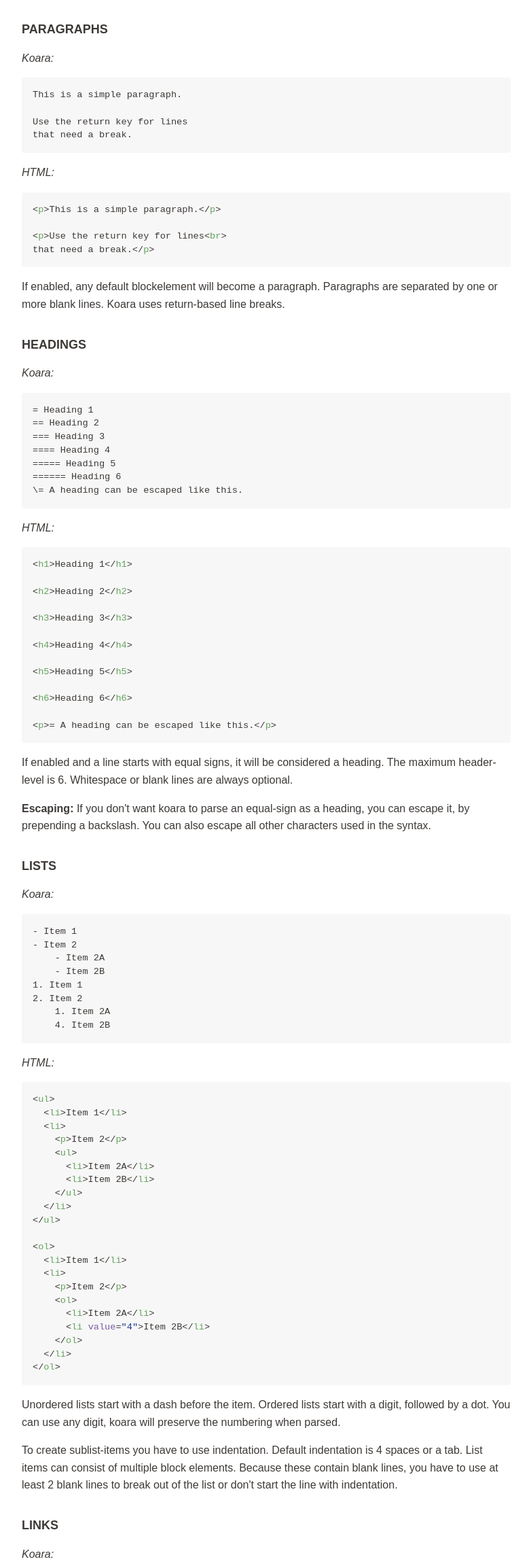
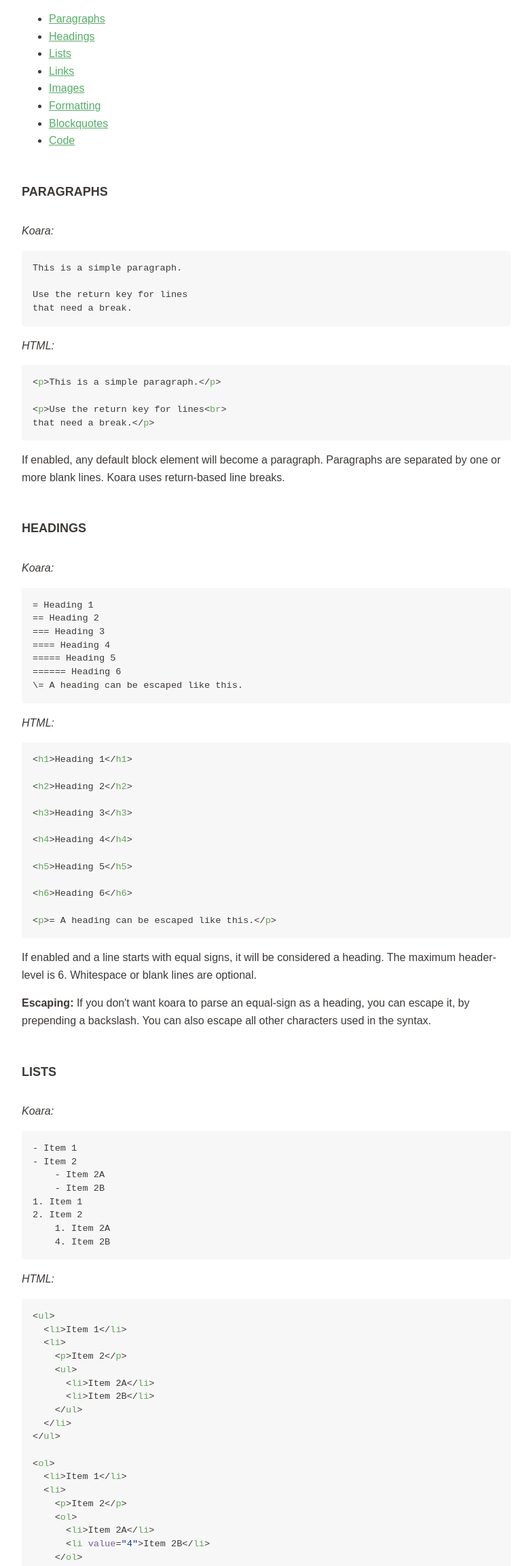
Before and after one commit to koara/koara.github.io, a website: page docs.html in a window 1280 px wide. Shown: the part 245-2549 px from the top of the page at 68% size, without its empty margins (248-1030 px from the left). Drawn offline with Linux system fonts and the light colour scheme.

Commit message:
update documentation

```diff
--- a/a.css
+++ b/a.css
@@ -1 +1,18 @@
-body{color:#3D3936;margin:60px 20px;font-family:Arial,sans-serif;font-size:16px;line-height:1.6;text-align:center}a{color:#57ad68;text-decoration:underline}a img{border:none}h1{font-size:27px;font-weight:bold;line-height:1.2}h2{font-size:18px;font-weight:bold;line-height:1.2;margin-bottom:1em;margin-top:2em;text-transform:uppercase}pre{margin-bottom:1em;word-break:normal;padding:16px;overflow:auto;font-size:85%;line-height:1.45;background-color:#f7f7f7;border-radius:3px;white-space:pre-wrap;white-space:-moz-pre-wrap;white-space:-pre-wrap;white-space:-o-pre-wrap;word-wrap:break-word}#wr{margin:0 auto;text-align:left;width:720px}#nv{color:#999;list-style:none;margin:12px 0 48px 0;padding:0}#nv li{display:inline;margin:0;padding:0}.pl-c1{color:#0086b3}.pl-e,.pl-en{color:#795da3}.pl-ent{color:#63a35c}.pl-mi{color:#333;font-weight:bold}.pl-s{color:#183691}@media screen and (max-width: 760px){#wr{width:auto}}
+body {color: #3D3936; margin: 60px 20px; font-family: Arial,sans-serif; font-size: 16px; line-height: 1.6; text-align: center;}
+a { color: rgb(87, 173, 104); text-decoration: underline; }
+a img {border: none;}
+h1 { font-size: 27px; font-weight: bold; line-height: 1.2;}
+h2 { font-size: 18px; font-weight: bold; line-height: 1.2; padding-bottom: 1em; padding-top: 2em; text-transform: uppercase; }
+pre { margin-bottom: 1em; word-break: normal; padding: 16px; overflow: auto; font-size: 85%; line-height: 1.45; background-color: #f7f7f7; border-radius: 3px; white-space: pre-wrap; white-space: -moz-pre-wrap; white-space: -pre-wrap; white-space: -o-pre-wrap; word-wrap: break-word; }
+#wr {margin: 0 auto; text-align: left; width: 720px;}
+.nv {color: #999; list-style: none; margin: 12px 0 48px 0; padding: 0;}
+.nv li {display: inline; margin: 0; padding: 0;}
+.pl-c1 { color: #0086b3; }
+.pl-e, .pl-en { color: #795da3; }
+.pl-ent { color: #63a35c; }
+.pl-mi { color: #333; font-weight: bold; }
+.pl-s { color: #183691; }
+
+@media screen and (max-width: 760px) {
+    #wr { width: auto; }
+}
--- a/a.scss
+++ /dev/null
@@ -1,18 +0,0 @@
-body {color: #3D3936; margin: 60px 20px; font-family: Arial,sans-serif; font-size: 16px; line-height: 1.6; text-align: center;}
-a { color: rgb(87, 173, 104); text-decoration: underline; }
-a img {border: none;}
-h1 { font-size: 27px; font-weight: bold; line-height: 1.2;}
-h2 { font-size: 18px; font-weight: bold; line-height: 1.2; margin-bottom: 1em; margin-top: 2em; text-transform: uppercase; }
-pre { margin-bottom: 1em; word-break: normal; padding: 16px; overflow: auto; font-size: 85%; line-height: 1.45; background-color: #f7f7f7; border-radius: 3px; white-space: pre-wrap; white-space: -moz-pre-wrap; white-space: -pre-wrap; white-space: -o-pre-wrap; word-wrap: break-word; }
-#wr {margin: 0 auto; text-align: left; width: 720px;}
-#nv {color: #999; list-style: none; margin: 12px 0 48px 0; padding: 0;}
-#nv li {display: inline; margin: 0; padding: 0;}
-.pl-c1 { color: #0086b3; }
-.pl-e, .pl-en { color: #795da3; }
-.pl-ent { color: #63a35c; }
-.pl-mi { color: #333; font-weight: bold; }
-.pl-s { color: #183691; }
-
-@media screen and (max-width: 760px) {
-    #wr { width: auto; }
-}
--- a/docs.html
+++ b/docs.html
@@ -11,9 +11,9 @@
 	</head>
   	<body>
     	<div id="wr">
-    		<p><a href="/"><img src="logo.png"></a></p>
+    		<p><a href="http://www.koara.io"><img src="logo.png" alt="Koara" /></a></p>
 
-			<ul id="nv">
+			<ul class="nv">
 			  <li>Currently v0.7.0</li>
 			  <li>·</li>
 			  <li><a href="/docs.html">Docs</a></li>
@@ -22,12 +22,23 @@
 			  <li>·</li>
 			  <li><a href="/projects.html">Projects</a></li>
 			  <li>·</li>
-			  <li><a href="http://try.koara.io" target="blank">Demo</a></li>
+			  <li><a href="http://try.koara.io">Demo</a></li>
 			</ul>
 
 			<h1>Documentation</h1>
 
-<h2>Paragraphs</h2>
+<ul>
+  <li><a href="#paragraphs">Paragraphs</a>
+  <li><a href="#headings">Headings</a>
+  <li><a href="#lists">Lists</a>
+  <li><a href="#links">Links</a>
+  <li><a href="#images">Images</a>
+  <li><a href="#formatting">Formatting</a>
+  <li><a href="#blockquotes">Blockquotes</a>
+  <li><a href="#code">Code</a>
+</ul>
+
+<h2 id="paragraphs">Paragraphs</h2>
 <p><em>Koara:</em></p>
 <pre><code>This is a simple paragraph.
 
@@ -41,10 +52,10 @@
 &lt;<span class="pl-ent">p</span>&gt;Use the return key for lines&lt;<span class="pl-ent">br</span>&gt;
 that need a break.&lt;/<span class="pl-ent">p</span>&gt;</pre>
 
-<p>If enabled, any default blockelement will become a paragraph. Paragraphs are separated by one or more blank lines.
+<p>If enabled, any default block element will become a paragraph. Paragraphs are separated by one or more blank lines.
 Koara uses return-based line breaks.<p>
 
-<h2>Headings</h2>
+<h2 id="headings">Headings</h2>
 <p><em>Koara:</em></p>
 <pre><code>= Heading 1
 == Heading 2
@@ -70,11 +81,11 @@
 
 &lt;<span class="pl-ent">p</span>&gt;= A heading can be escaped like this.&lt;/<span class="pl-ent">p</span>&gt;</pre>
 
-<p>If enabled and a line starts with equal signs, it will be considered a heading. The maximum header-level is 6. Whitespace or blank lines are always optional.<p>
+<p>If enabled and a line starts with equal signs, it will be considered a heading. The maximum header-level is 6. Whitespace or blank lines are optional.<p>
 <p><strong>Escaping:</strong> If you don't want koara to parse an equal-sign as a heading, you can escape it, by prepending a backslash. You can also escape
 all other characters used in the syntax.
 
-<h2>Lists</h2>
+<h2 id="lists">Lists</h2>
 <p><em>Koara:</em></p>
 <pre><code>- Item 1
 - Item 2
@@ -112,10 +123,10 @@
 <p>Unordered lists start with a dash before the item. Ordered lists start with a digit, followed by a dot.
 You can use any digit, koara will preserve the numbering when parsed.</p>
 
-<p>To create sublist-items you have to use indentation. Default indentation is 4 spaces or a tab.
-List items can consist of multiple block elements. Because these contain blank lines, you have to use at least 2 blank lines to break out of the list or don't start the line with indentation.</p>
+<p>To create sublist-items you have to use indentation. Default indentation is 2 spaces or a tab.
+List items can consist of multiple block elements. Because these can contain blank lines, you have to use at least 2 blank lines to break out of the list or start a line without indentation.</p>
 
-<h2>Links</h2>
+<h2 id="links">Links</h2>
 <p><em>Koara:</em></p>
 <pre><code>This is an [internal link].
 This is an [inline link](http://www.google.com).
@@ -130,7 +141,7 @@
 
 <p>Inline links are simply a combination of the link text and the url.</p>
 
-<h2>Images</h2>
+<h2 id="images">Images</h2>
 <p><em>Koara:</em></p>
 <pre><code>This is an [image:internal image]
 This is an [image:inline image](http://www.koara.io/logo.png)
@@ -144,7 +155,7 @@
 <p>Images and links are both resources. If you configure the parser to allow links but not images, the syntax will give you a natural fallback: Images will then become links with a prefix <code>image:</code> in the title.</p>
 
 
-<h2>Formatting</h2>
+<h2 id="formatting">Formatting</h2>
 <p><em>Koara:</em></p>
 <pre><code>Koara supports *strong* and _emphasis_
 
@@ -162,7 +173,7 @@
 
 <p>Formatting can span over multiple lines. Intraword emphasis is allowed.
 
-<h2>Blockquotes</h2>
+<h2 id="blockquotes">Blockquotes</h2>
 <p><em>Koara:</em></p>
 <pre><code>&gt; Blockquote 1
 &gt;&gt; Blockquote 2
@@ -182,7 +193,7 @@
 
 <p>If enabled, you can use email-style blockquoting. Blockquotes can also be nested.</p>
 
-<h2>Code</h2>
+<h2 id="code">Code</h2>
 <p><em>Koara:</em></p>
 <pre><code>Inline `code` works with backticks. You can also create a fenced code block
 
--- a/gulpfile.js
+++ b/gulpfile.js
@@ -3,14 +3,10 @@
 	imagemin = require('gulp-imagemin'),
     pngquant = require('imagemin-pngquant'),
     rename = require('gulp-rename'),
-    sass = require('node-sass'),
     template = require('gulp-template'),
 	webserver = require('gulp-webserver');
 
 gulp.task('render', function() {
-
-
-
 	_render('index', 'Koara - A Modular Lightweight Markup Language');
 	_render('docs', 'Documentation - Koara');
 	_render('grammar', 'Grammar - Koara');
```
Also changed, not shown: _template.html (+3 -3 lines), demo.html (+3 -3 lines), grammar.html (+3 -3 lines), index.html (+8 -8 lines), projects.html (+3 -3 lines), 2 other files.
